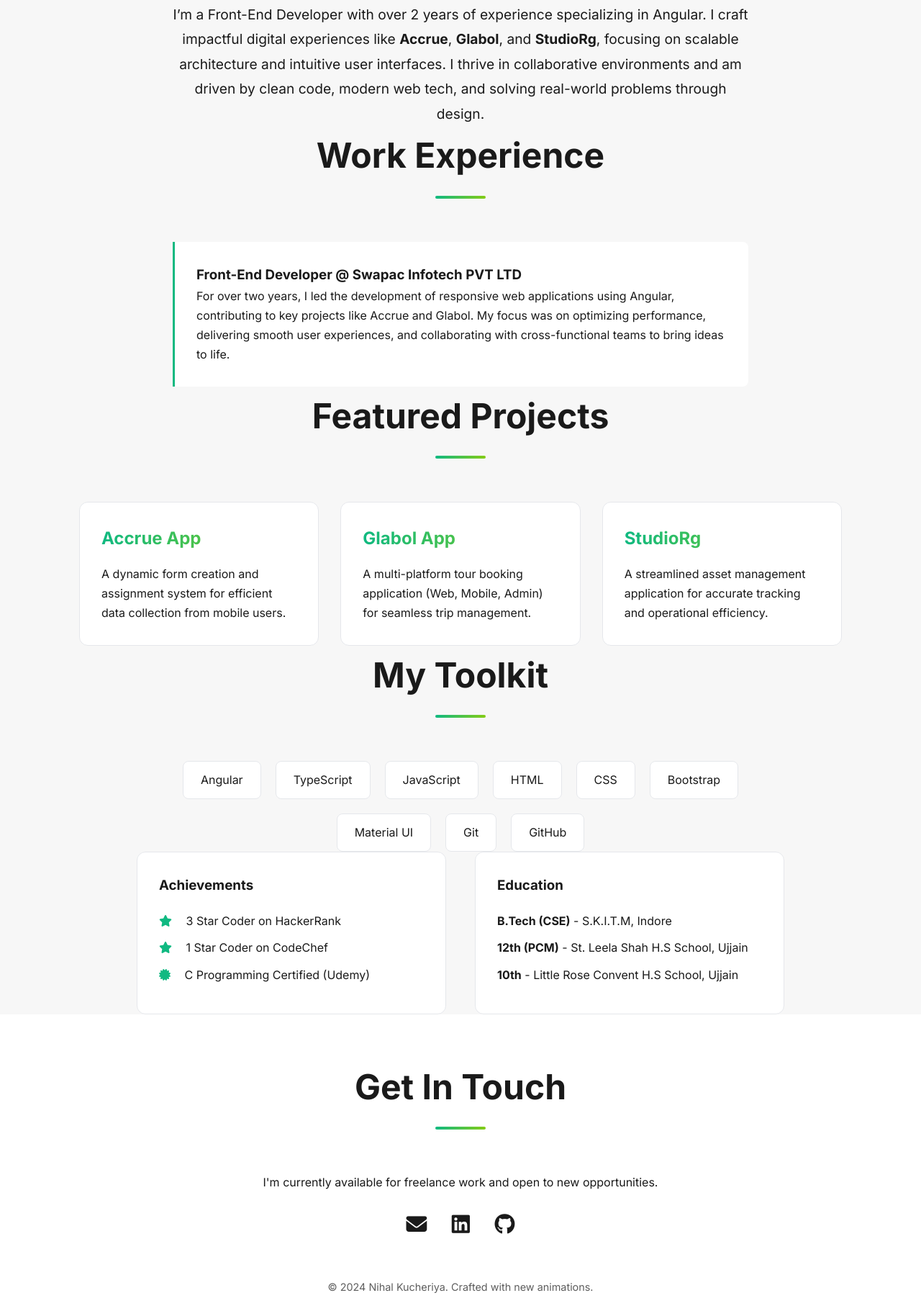
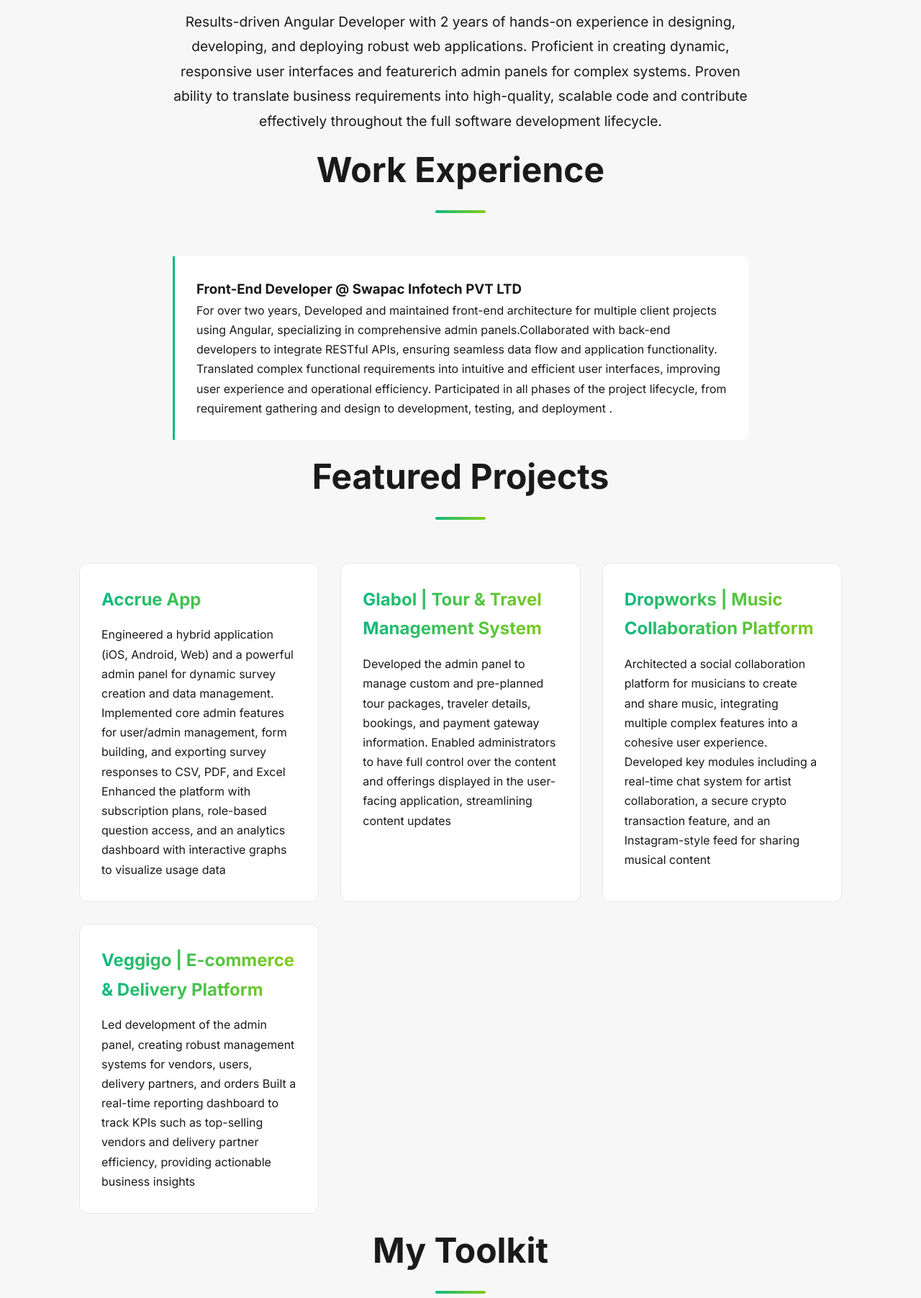
Before and after one commit to Mr-Nick-704/Portfolio, a plain HTML site: page index.html in a window 1280 px wide. Shown: the part 959-2762 px from the top of the page at 72% size. Drawn offline with Linux system fonts and the light colour scheme.

Commit message:
new changes

```diff
--- a/index.html
+++ b/index.html
@@ -235,6 +235,7 @@
             gap: 20px;
             max-width: 800px;
             margin: 0 auto;
+            margin-bottom: 25px;
             perspective: 1000px;
         }
         .skill-badge {
@@ -273,7 +274,7 @@
 
         /* --- ✨ STAGGERED ANIMATIONS --- */
         .reveal {opacity: 0; transform: translateY(50px); transition: opacity 0.8s ease-out, transform 0.8s ease-out;}
-        .reveal.visible {opacity: 1; transform: translateY(0);}
+        .reveal.visible {opacity: 1; transform: translateY(0);margin-top: 10px;}
         .reveal.visible h2 { transition-delay: 0.1s;}
         .reveal.visible p, .reveal.visible .experience-item { transition-delay: 0.2s;}
         .reveal.visible .project-card, .reveal.visible .skill-badge, .reveal.visible .info-card {
@@ -356,7 +357,9 @@
         <!-- ABOUT SECTION -->
         <section id="about" class="container reveal">
             <h2>About Me</h2>
-            <p>I’m a Front-End Developer with over 2 years of experience specializing in Angular. I craft impactful digital experiences like <strong>Accrue</strong>, <strong>Glabol</strong>, and <strong>StudioRg</strong>, focusing on scalable architecture and intuitive user interfaces. I thrive in collaborative environments and am driven by clean code, modern web tech, and solving real-world problems through design.</p>
+            <p>Results-driven Angular Developer with 2 years of hands-on experience in designing, developing, and
+                deploying robust web applications. Proficient in creating dynamic, responsive user interfaces and featurerich admin panels for complex systems. Proven ability to translate business requirements into high-quality,
+                scalable code and contribute effectively throughout the full software development lifecycle.</p>
         </section>
 
         <!-- EXPERIENCE SECTION -->
@@ -364,7 +367,12 @@
             <h2>Work Experience</h2>
             <div class="experience-item">
                 <h3>Front-End Developer @ Swapac Infotech PVT LTD</h3>
-                <p>For over two years, I led the development of responsive web applications using Angular, contributing to key projects like Accrue and Glabol. My focus was on optimizing performance, delivering smooth user experiences, and collaborating with cross-functional teams to bring ideas to life.</p>
+                <p>For over two years, Developed and maintained front-end architecture for multiple client projects using Angular, specializing in
+                    comprehensive admin panels.Collaborated with back-end developers to integrate RESTful APIs, ensuring seamless data flow and
+                    application functionality. Translated complex functional requirements into intuitive and efficient user interfaces, improving user
+                    experience and operational efficiency. Participated in all phases of the project lifecycle, from requirement gathering and design to development,
+                    testing, and deployment
+                    .</p>
             </div>
         </section>
 
@@ -372,9 +380,30 @@
         <section id="projects" class="container reveal">
             <h2>Featured Projects</h2>
             <div class="project-grid">
-                <div class="project-card"><h3>Accrue App</h3><p>A dynamic form creation and assignment system for efficient data collection from mobile users.</p></div>
-                <div class="project-card"><h3>Glabol App</h3><p>A multi-platform tour booking application (Web, Mobile, Admin) for seamless trip management.</p></div>
-                <div class="project-card"><h3>StudioRg</h3><p>A streamlined asset management application for accurate tracking and operational efficiency.</p></div>
+                <div class="project-card"><h3>Accrue App</h3><p>Engineered a hybrid application (iOS, Android, Web) and a powerful admin panel for dynamic survey
+                    creation and data management.
+                    Implemented core admin features for user/admin management, form building, and exporting survey
+responses to CSV, PDF, and Excel
+Enhanced the platform with subscription plans, role-based question access, and an analytics dashboard
+with interactive graphs to visualize usage data
+
+                </p></div>
+                <div class="project-card"><h3>Glabol | Tour & Travel Management System</h3><p>Developed the admin panel to manage custom and pre-planned tour packages, traveler details,
+                    bookings, and payment gateway information.
+                    Enabled administrators to have full control over the content and offerings displayed in the user-facing
+application, streamlining content updates
+                </p></div>
+                <div class="project-card"><h3>Dropworks | Music Collaboration Platform
+                </h3><p>Architected a social collaboration platform for musicians to create and share music, integrating multiple
+                    complex features into a cohesive user experience.
+                    Developed key modules including a real-time chat system for artist collaboration, a secure crypto
+                    transaction feature, and an Instagram-style feed for sharing musical content
+                    </p></div>
+                <div class="project-card"><h3>Veggigo | E-commerce & Delivery Platform
+                </h3><p>Led development of the admin panel, creating robust management systems for vendors, users, delivery
+                    partners, and orders
+                    Built a real-time reporting dashboard to track KPIs such as top-selling vendors and delivery partner
+                    efficiency, providing actionable business insights</p></div>
             </div>
         </section>
 
@@ -422,7 +451,21 @@
             <h2>Get In Touch</h2>
             <p>I'm currently available for freelance work and open to new opportunities.</p>
             <div class="footer-social-links">
-                <a href="mailto:kucheriyanihal@gmail.com" class="magnetic" aria-label="Email"><i class="fas fa-envelope"></i></a>
+                <a href="mailto:kucheriyanihal@gmail.com" class="magnetic" aria-label="Email" onclick="copyEmailToClipboard(event)"><i class="fas fa-envelope"></i></a>
+                <div id="toast" style="display:none; position:fixed; bottom:20px; right:20px; background:#10b981; color:white; padding:10px 20px; border-radius:5px; box-shadow:0 5px 15px rgba(0,0,0,0.2);">Email copied to clipboard!</div>
+                <script>
+                    function copyEmailToClipboard(event) {
+                        event.preventDefault();
+                        const email = "kucheriyanihal@gmail.com";
+                        navigator.clipboard.writeText(email).then(() => {
+                            const toast = document.getElementById('toast');
+                            toast.style.display = 'block';
+                            setTimeout(() => {
+                                toast.style.display = 'none';
+                            }, 2000);
+                        });
+                    }
+                </script>
                 <a href="https://linkedin.com/in/nihalkucheriya" target="_blank" class="magnetic" aria-label="LinkedIn"><i class="fab fa-linkedin"></i></a>
                 <a href="https://github.com/Nihalkucheriya" target="_blank" class="magnetic" aria-label="GitHub"><i class="fab fa-github"></i></a>
             </div>
```
